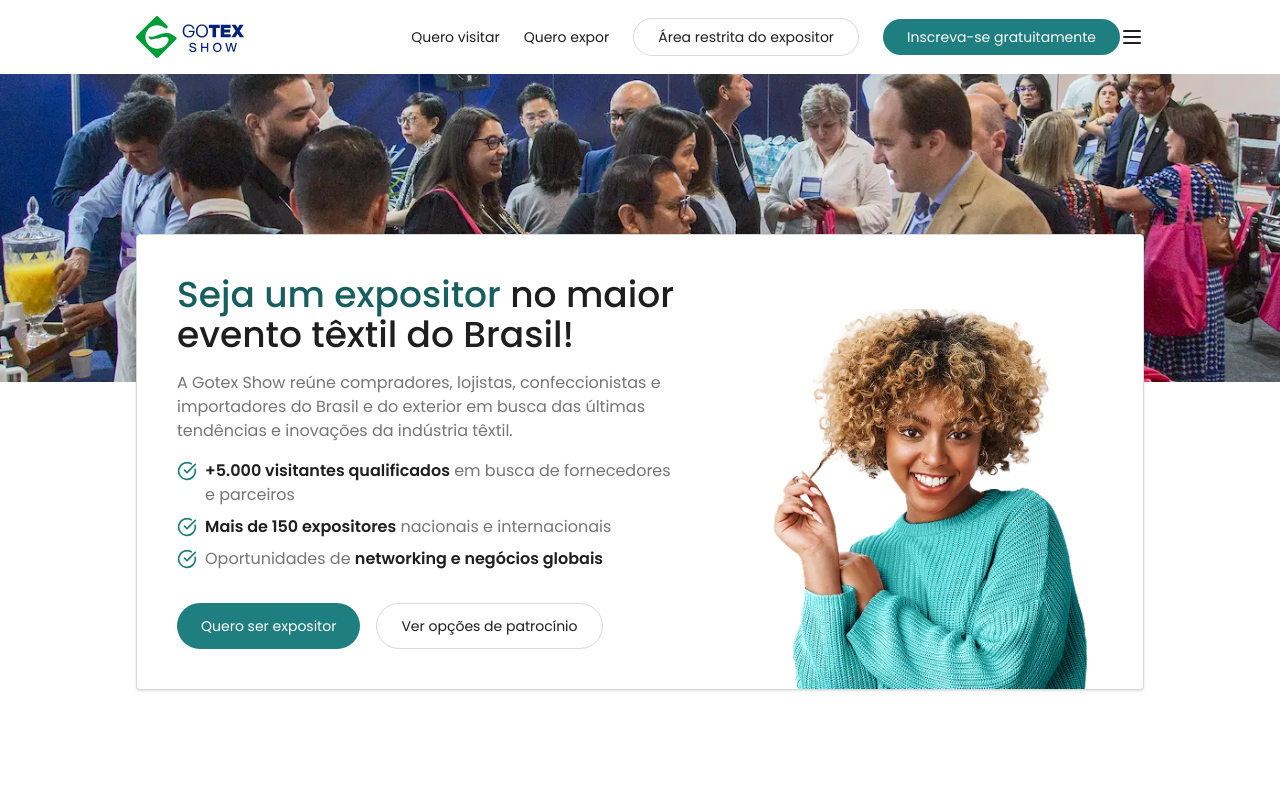
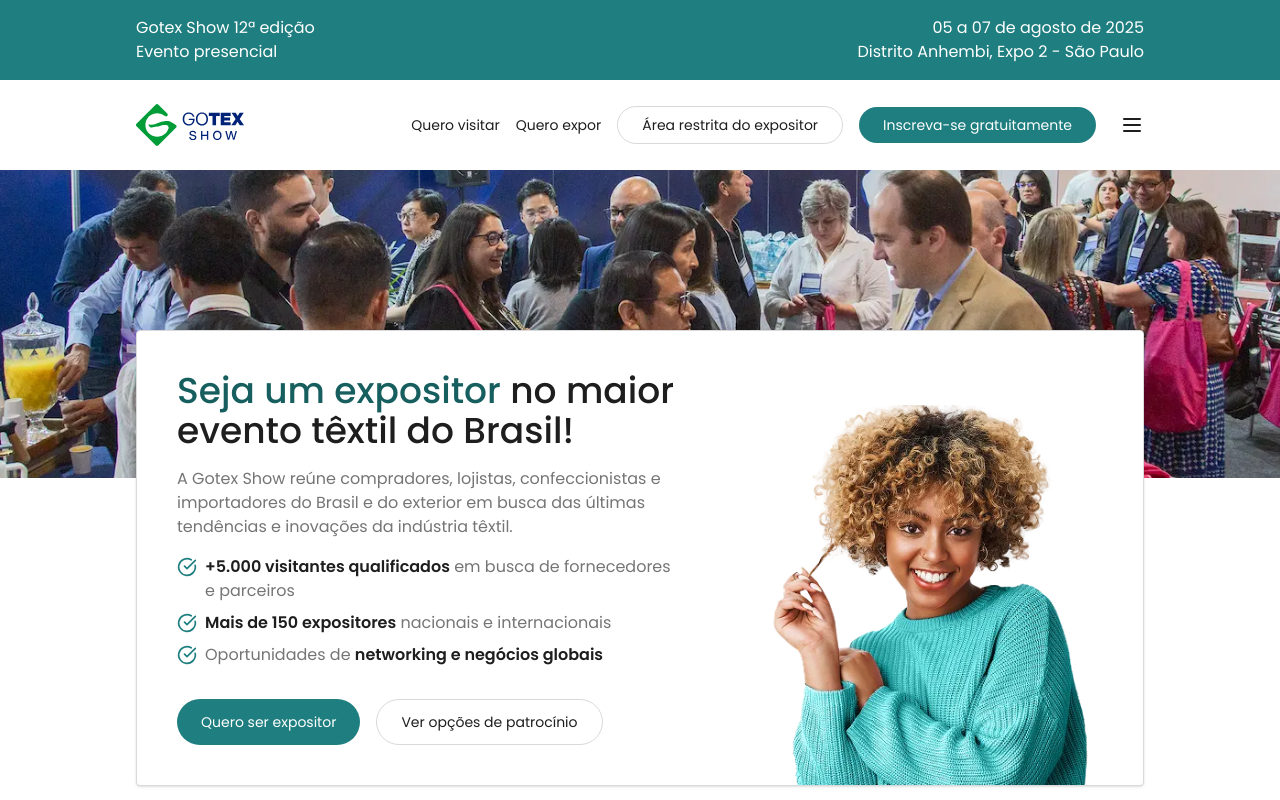
Before and after one commit to mtscarvalho/gotex-show-site, a Next.js app: page / in a window 1280 px wide. Built offline with nearby package versions, Linux system fonts and the light colour scheme.

Commit message:
Create topbar

```diff
--- a/src/components/header.tsx
+++ b/src/components/header.tsx
@@ -3,17 +3,19 @@
 import { Button } from "./button";
 import Link from "next/link";
 import { Menu } from "lucide-react";
+import { Topbar } from "./topbar";
 
 export default function header() {
   return (
     <header>
-      <div className="py-4">
+      <Topbar />
+      <div className="py-6">
         <div className="container">
           <div className="flex items-center justify-between">
             <div className="flex flex-1 items-center justify-between gap-4">
               <Image src="/images/logos/gotex-show-horizontal.svg" alt="Logo" width={108} height={42} />
               <nav className="hidden lg:block">
-                <ul className="flex items-center gap-6">
+                <ul className="flex items-center gap-4">
                   <li>
                     <Button size="sm" variant="subtle" asChild>
                       <Link href="/">Quero visitar</Link>
@@ -37,7 +39,7 @@
                 </ul>
               </nav>
             </div>
-            <div className="flex items-center gap-6">
+            <div className="ml-6 flex items-center gap-6">
               <Menu className="text-default" />
             </div>
           </div>
--- /dev/null
+++ b/src/components/topbar.tsx
@@ -0,0 +1,19 @@
+import React from "react";
+
+export function Topbar() {
+  return (
+    <div className="bg-brand-primary text-on-brand py-4">
+      <div className="container flex justify-between">
+        <p className="text-left">
+          Gotex Show 12ª edição <br />
+          Evento presencial
+        </p>
+        <div></div>
+        <p className="text-right">
+          05 a 07 de agosto de 2025 <br />
+          Distrito Anhembi, Expo 2 - São Paulo
+        </p>
+      </div>
+    </div>
+  );
+}
```
